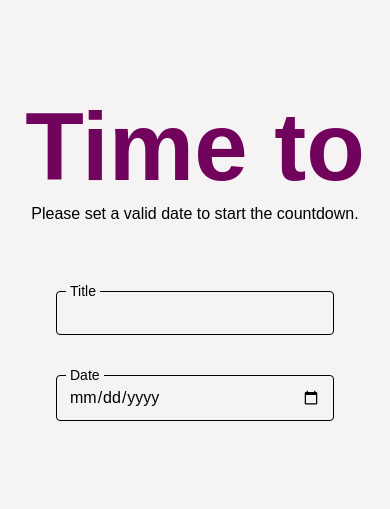
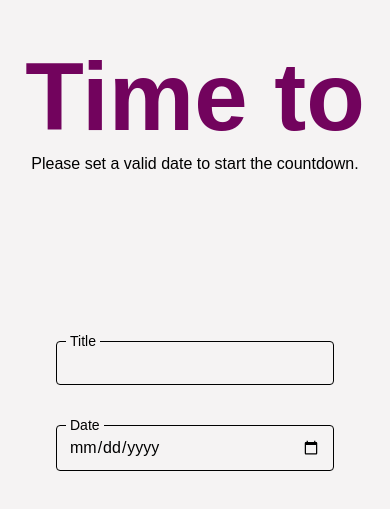
Before and after one commit to NordbergAnna/NC_countdown, an Angular app in the folder FrontendChallenge-master/: page / in a window 390 px wide. Shown: the part 169-678 px from the top of the page. Built offline with nearby package versions, Linux system fonts and the light colour scheme; a web font is replaced by a local one.

Commit message:
Added mobile margin top from form

```diff
--- a/FrontendChallenge-master/src/app/countdown/countdown.component.scss
+++ b/FrontendChallenge-master/src/app/countdown/countdown.component.scss
@@ -69,6 +69,7 @@
   @media screen and (max-width: 768px) {
     form {
       flex-direction: column;
+      margin-top: 124px;
     }
   }
 }
```
